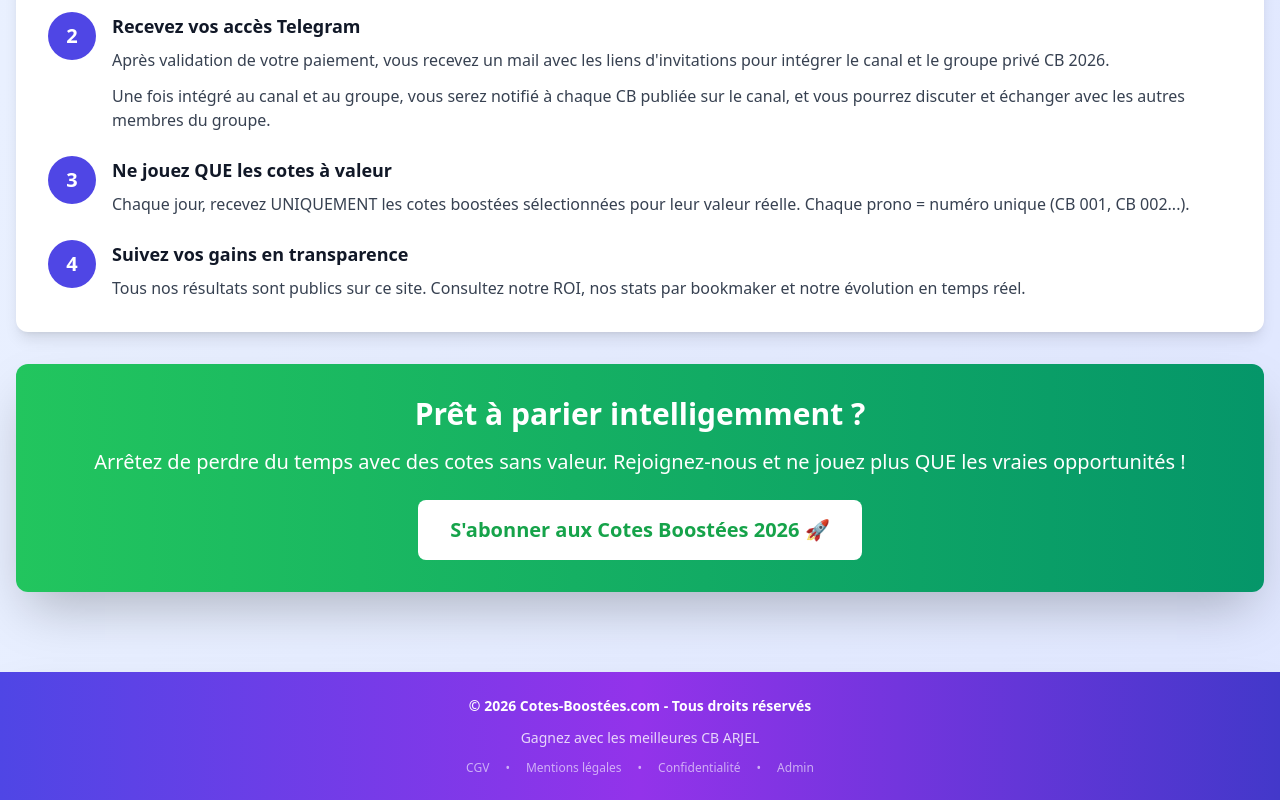
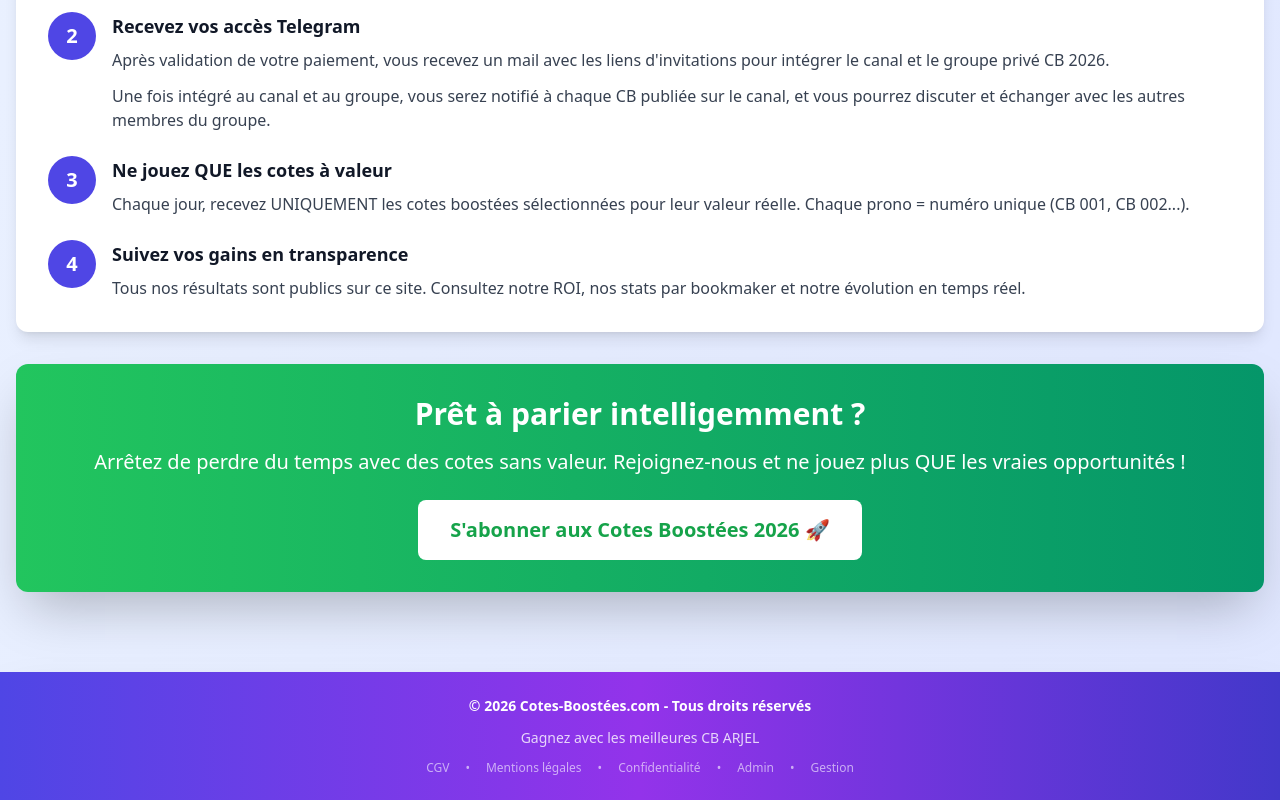
Before and after one commit to Web-Online-Concept/cotes-boostees, a Next.js app: page / in a window 1280 px wide. Shown: the part 2812-3612 px from the top of the page. Built offline with nearby package versions, Linux system fonts and the light colour scheme.

Commit message:
Update Footer.js

```diff
--- a/components/Footer.js
+++ b/components/Footer.js
@@ -59,6 +59,10 @@ export default function Footer() {
               >
                 Admin
               </button>
+              <span>•</span>
+              <Link href="/admin/abonnes" className="hover:text-white transition">
+                Gestion
+              </Link>
             </div>
           </div>
         </div>
```
